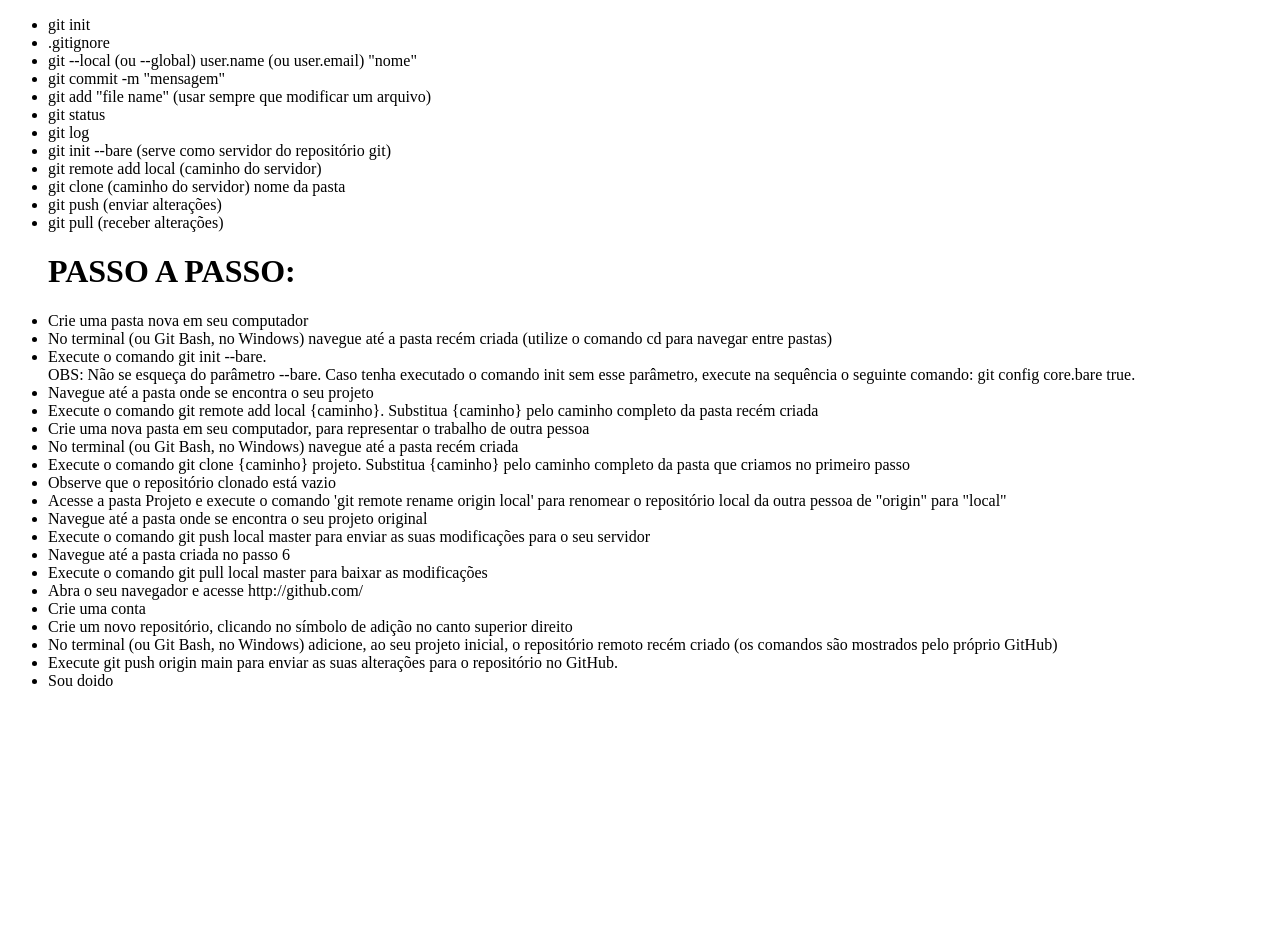
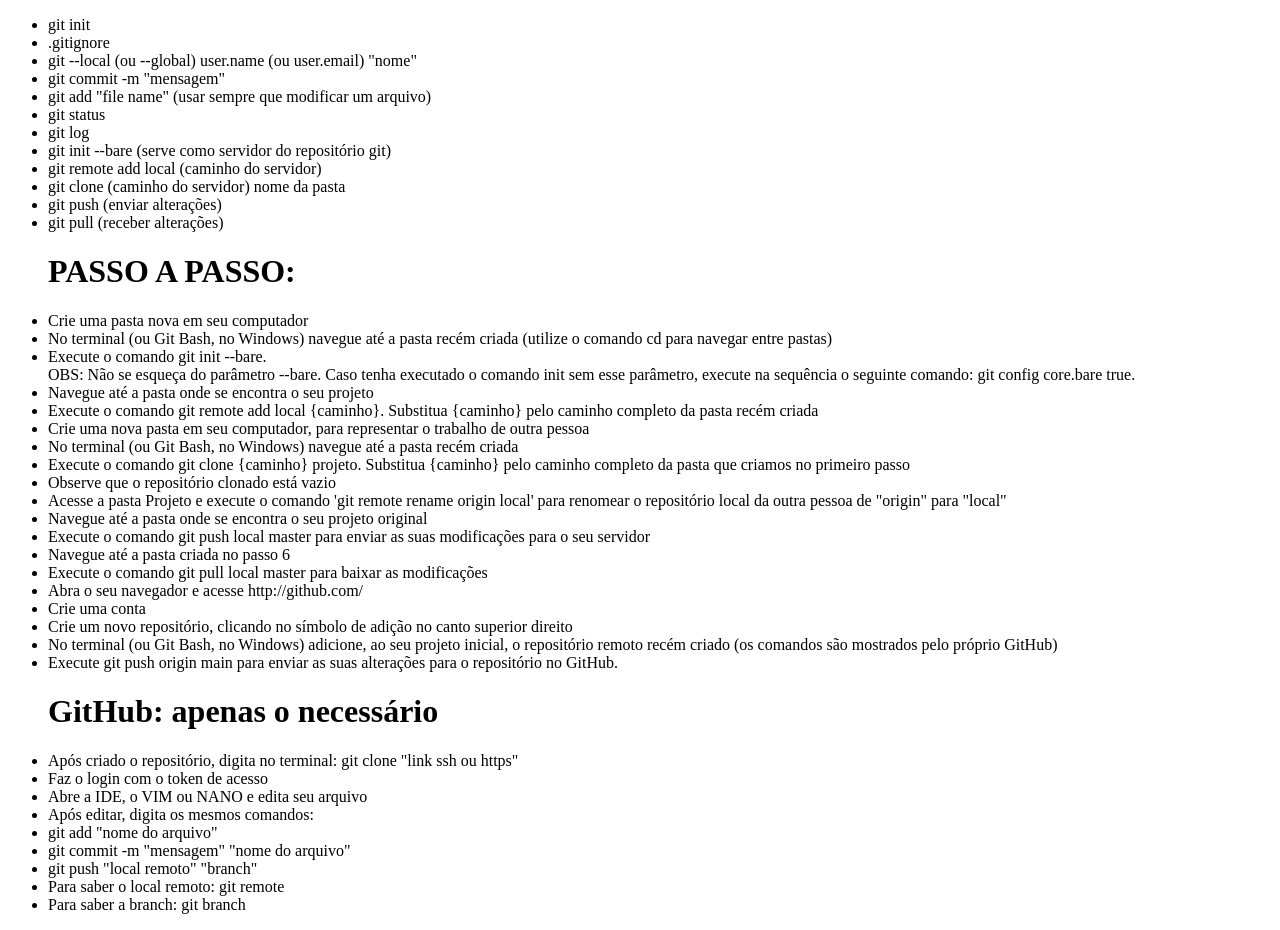
Before and after one commit to JoaoPedroDevOz/git-projeto-alura, a plain HTML site: page index.html in a window 1280 px wide. Before the commit the page ends 800 px from the top, so only its background shows below. Drawn offline with Linux system fonts and the light colour scheme.

Commit message:
Adicionando a seção básica para GITHUB

```diff
--- a/index.html
+++ b/index.html
@@ -50,7 +50,17 @@
             (os comandos são mostrados pelo próprio GitHub)</li>
         <li>Execute git push origin main para enviar as suas alterações para o repositório no GitHub.</li>
 
-        <li>Sou doido</li>
+        <h1>GitHub: apenas o necessário</h1>
+        <li>Após criado o repositório, digita no terminal: git clone "link ssh ou https"</li>
+        <li>Faz o login com o token de acesso</li>
+        <li>Abre a IDE, o VIM ou NANO e edita seu arquivo</li>
+        <li>Após editar, digita os mesmos comandos:</li>
+        <li>git add "nome do arquivo"</li>
+        <li>git commit -m "mensagem" "nome do arquivo"</li>
+        <li>git push "local remoto" "branch"</li>
+
+        <li>Para saber o local remoto: git remote </li>
+        <li>Para saber a branch: git branch</li>
     </ul>
 </body>
 
```
